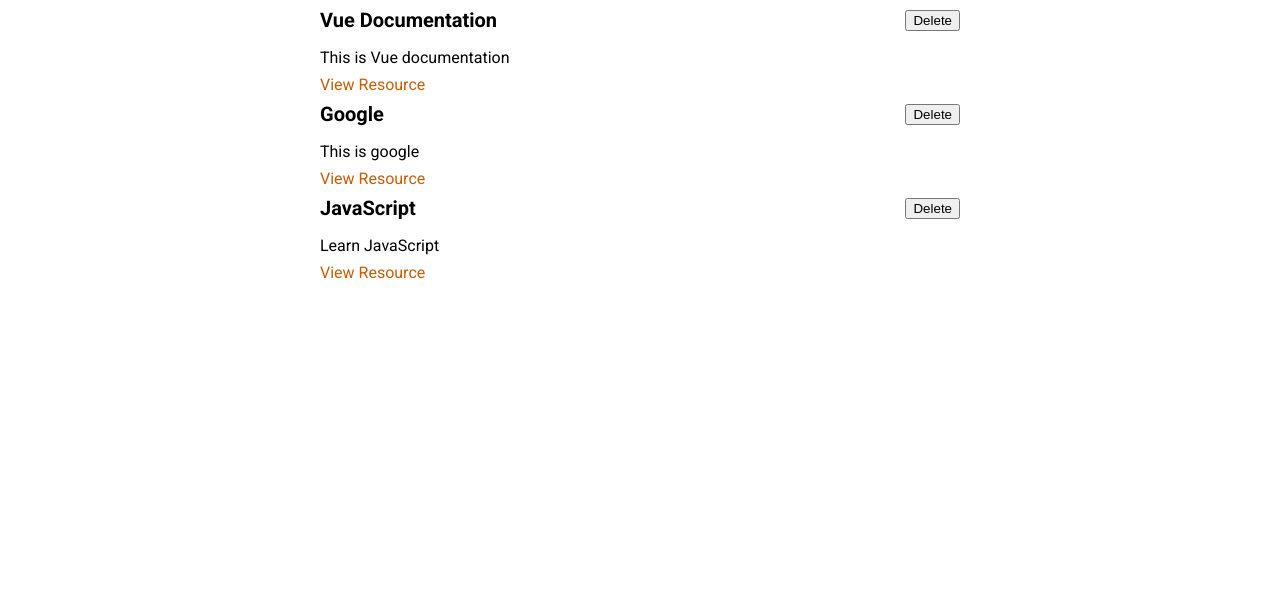
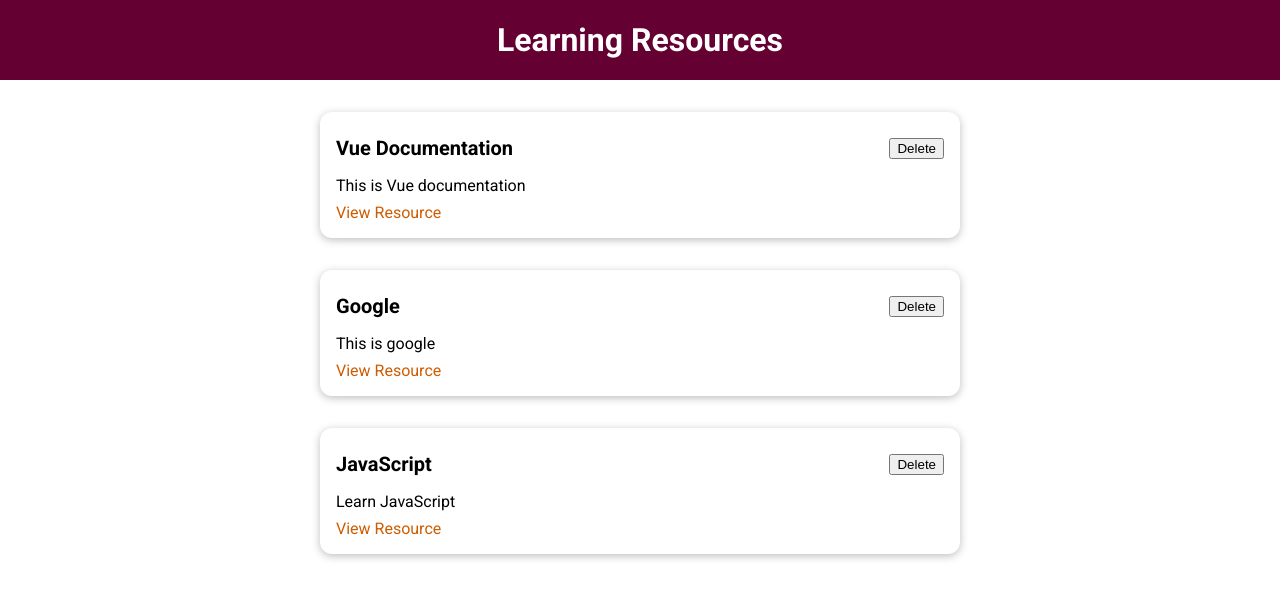
Before and after one commit to dbondariev/CourseProject, a Vue app: page / in a window 1280 px wide. Shown: the top 598 px of the page. Built offline with nearby package versions, Linux system fonts and the light colour scheme.

Commit message:
Added StoredResources and TheHeader components to App.vue and initialized storedResources data

```diff
--- a/src/App.vue
+++ b/src/App.vue
@@ -1,12 +1,15 @@
 <template>
+  <the-header title="Learning Resources"></the-header>
   <stored-resources :stored-resources="storedResources"></stored-resources>
 </template>
 
 <script>
 import StoredResources from './components/learning-resources/StoredResources.vue';
+import TheHeader from './components/layouts/TheHeader.vue';
 export default {
   components: {
     StoredResources,
+    TheHeader,
   },
   data() {
     return {
--- /dev/null
+++ b/src/components/UI/BaseCard.vue
@@ -0,0 +1,15 @@
+<template>
+  <div>
+    <slot></slot>
+  </div>
+</template>
+
+<style scoped>
+div {
+  border-radius: 12px;
+  box-shadow: 0 2px 8px rgba(0, 0, 0, 0.26);
+  padding: 1rem;
+  margin: 2rem auto;
+  max-width: 40rem;
+}
+</style>
--- /dev/null
+++ b/src/components/layouts/TheHeader.vue
@@ -0,0 +1,27 @@
+<template>
+  <header>
+    <h1>{{ title }}</h1>
+  </header>
+</template>
+
+<script>
+export default {
+  props: ['title'],
+};
+</script>
+
+<style scoped>
+header {
+  width: 100%;
+  height: 5rem;
+  background-color: #640032;
+  display: flex;
+  justify-content: center;
+  align-items: center;
+}
+
+header h1 {
+  color: white;
+  margin: 0;
+}
+</style>
--- a/src/components/learning-resources/LearningResource.vue
+++ b/src/components/learning-resources/LearningResource.vue
@@ -1,15 +1,15 @@
 <template>
   <li>
-    <div>
+    <base-card>
       <header>
         <h3>{{ title }}</h3>
         <button>Delete</button>
       </header>
-    </div>
-    <p>{{ description }}</p>
-    <nav>
-      <a :href="link" target="_blank">View Resource</a>
-    </nav>
+      <p>{{ description }}</p>
+      <nav>
+        <a :href="link" target="_blank">View Resource</a>
+      </nav>
+    </base-card>
   </li>
 </template>
 
@@ -49,4 +49,5 @@
 a:active {
   color: #c89300;
 }
+
 </style>
--- a/src/main.js
+++ b/src/main.js
@@ -1,5 +1,9 @@
 import { createApp } from 'vue';
 import App from './App.vue';
+import BaseCard from './components/UI/BaseCard.vue';
 
+const app = createApp(App);
 
-createApp(App).mount('#app');
+app.component('base-card', BaseCard);
+
+app.mount('#app');
```
